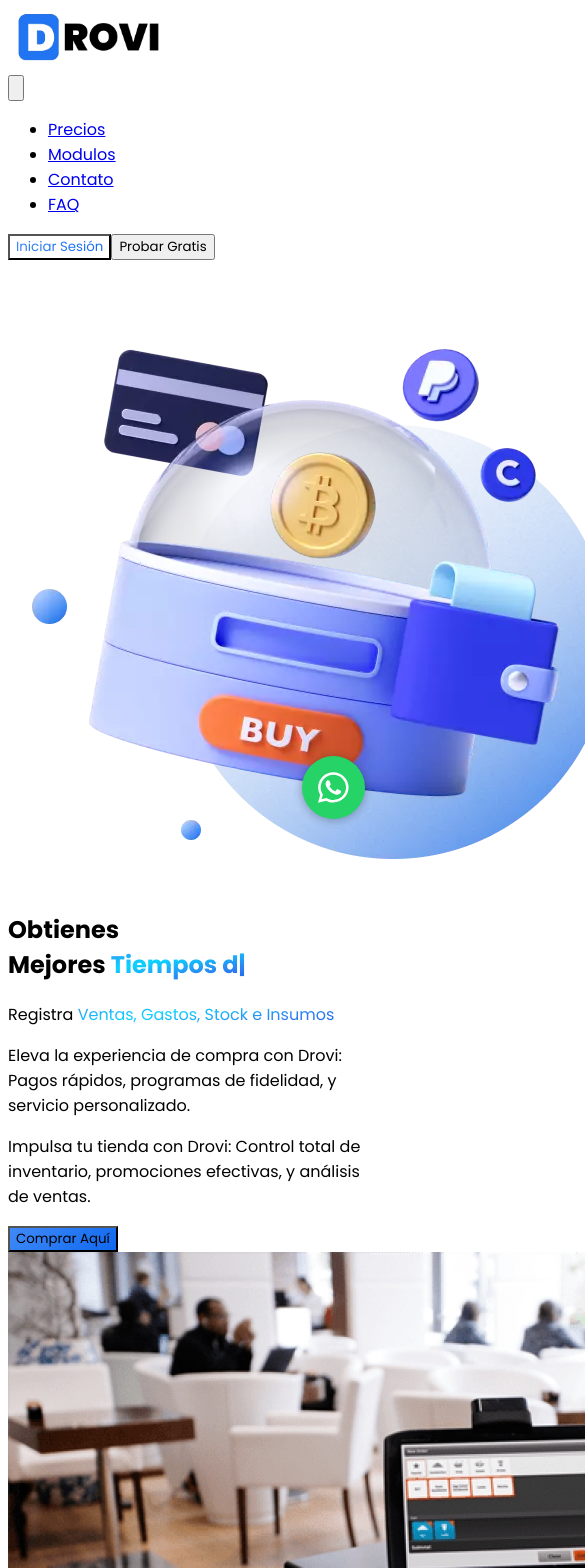
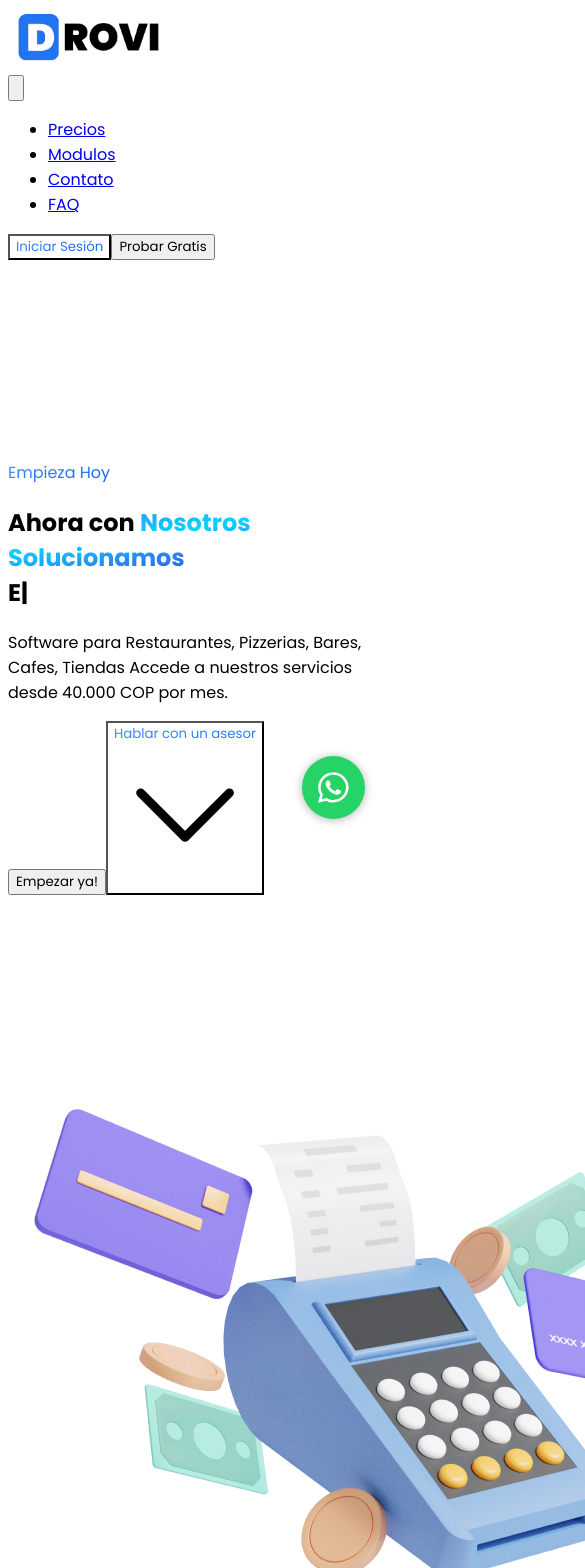
Before and after one commit to jhonyvidal/landing-pos, a React (Create React App) app: page / in a window 390 px wide. Shown: the top 1568 px of the page, 585 px wide, since content can reach past the window. Built offline with nearby package versions, Linux system fonts and the light colour scheme.

Commit message:
Everything ok in mobile design view

```diff
--- a/src/assets/css/custom.css
+++ b/src/assets/css/custom.css
@@ -39,6 +39,10 @@
     cursor: pointer;
 }
 
+.header-padding {
+    padding-top: 200px;
+}
+
 @media only screen and (min-width: 320px) and (max-width: 768px) {
     .btn-wsp {
         width: 63px;
--- a/src/components/base/Navbar.tsx
+++ b/src/components/base/Navbar.tsx
@@ -38,7 +38,7 @@
   }, []);
 
   return (
-    <nav id="navbar" className={`z-10 w-full text-neutral-800 bg-white ${scrollPosition > 0 && 'fixed shadow-sm'}`}>
+    <nav id="navbar" className={`z-10 w-full text-neutral-800 bg-inherit fixed ${scrollPosition > 0 && 'bg-white shadow-sm'} ${open ? 'bg-white': 'bg-inherit'}`}>
     {/* <nav id="navbar" className={`z-10 w-full text-neutral-800 bg-white`}> */}
       <div className="flex flex-col max-w-screen-xl px-8 mx-auto lg:items-center lg:justify-between lg:flex-row py-4">
         <div className="flex flex-col lg:flex-row items-center space-x-4 xl:space-x-8">
--- a/src/modules/landing/screen/landing.screen.tsx
+++ b/src/modules/landing/screen/landing.screen.tsx
@@ -18,10 +18,10 @@
     <div className="App">
       <DefaultLayout>
         {/* <!-- Hero section --> */}
-        {/* <HeroSection/> */}
+        <HeroSection/>
 
         {/* <!-- Cart section --> */}
-        {/* <CartOnlineSection/> */}
+        <CartOnlineSection/>
 
         {/* <!-- Best Result section --> */}
         <BestResultSection/>
--- a/src/sections/landing/HeroSection.tsx
+++ b/src/sections/landing/HeroSection.tsx
@@ -26,7 +26,7 @@
     return(
         <section id="hero" className="w-full pb-24">
             <BaseSection>
-            <div className="col-span-12 lg:col-span-6 mt-12 xl:mt-10 space-y-4 sm:space-y-6 px-6 text-center sm:text-left">
+            <div className="header-padding col-span-12 lg:col-span-6 mt-12 xl:mt-10 space-y-4 sm:space-y-6 px-6 text-center sm:text-left">
                 <span
                 data-aos="fade-right"
                 data-aos-once="true"
@@ -80,7 +80,7 @@
                 </BaseButton>
                 </div>
             </div>
-            <div className="hidden sm:block col-span-12 lg:col-span-6">
+            <div className="header-padding hidden sm:block col-span-12 lg:col-span-6">
                 <div className="w-full mt-10">
                 <img
                     data-aos="fade-up"
```
